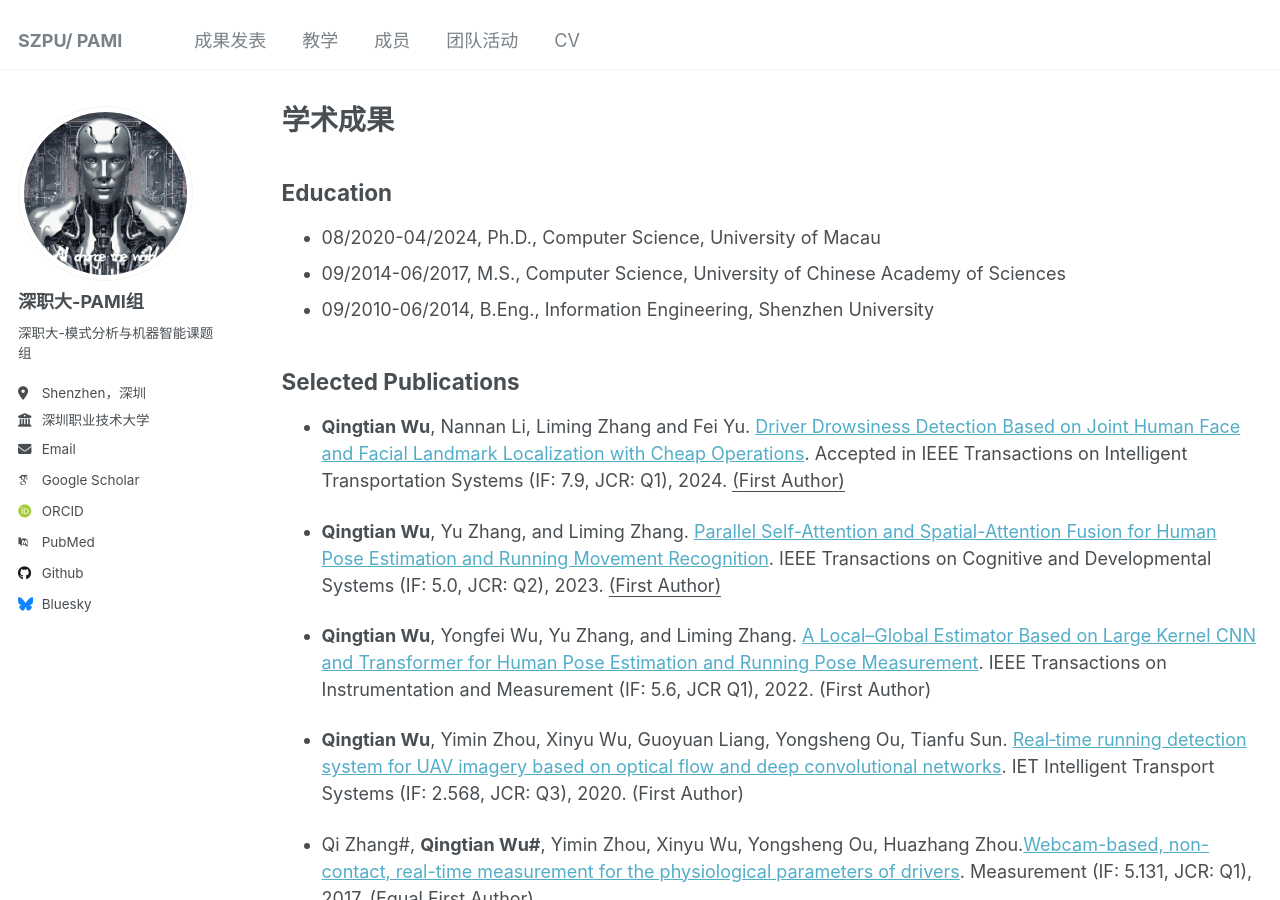
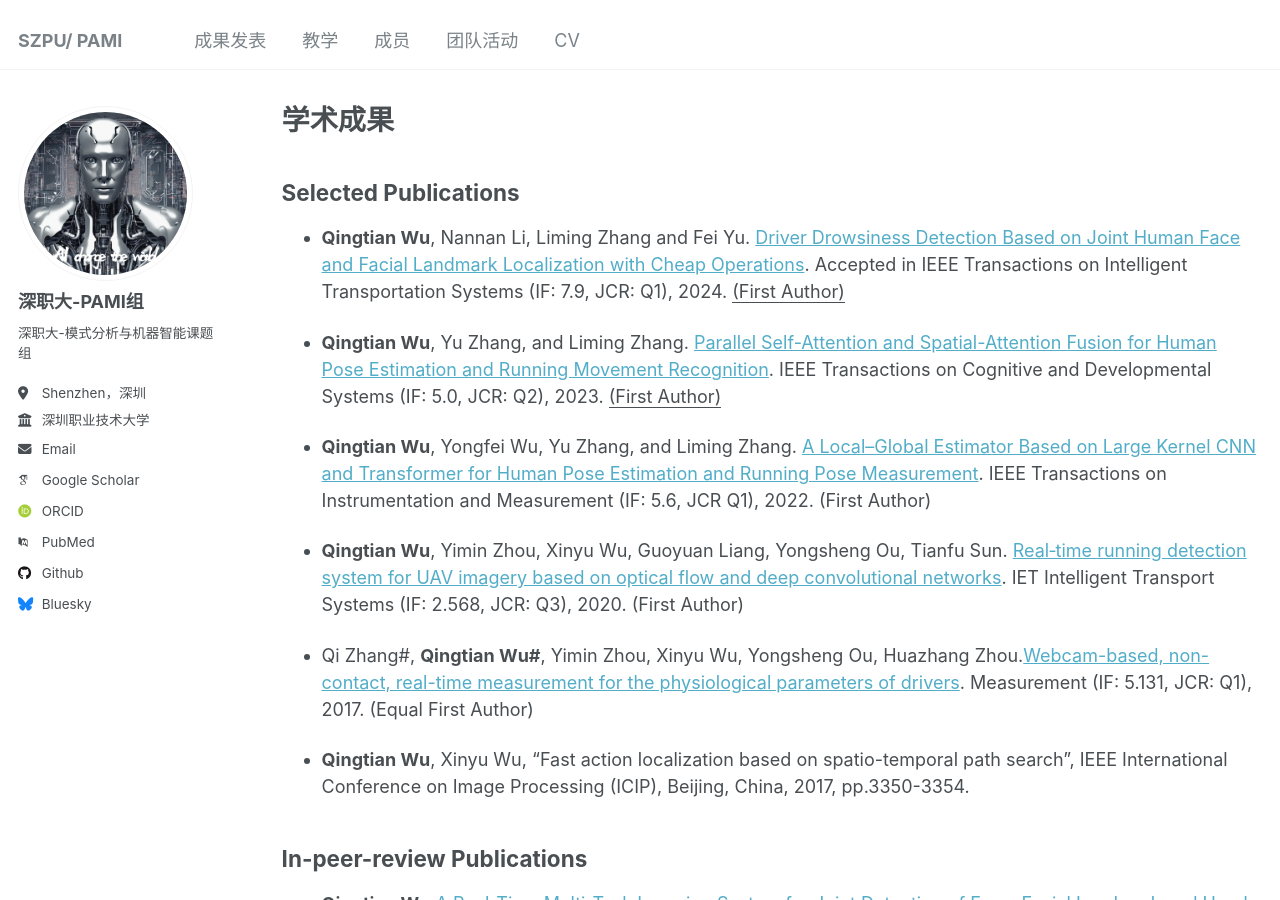
Before and after one commit to shaojiwan/academic.com, a Jekyll site: the page built from _pages/publications.md, in a window 1280 px wide and 900 px high. Built offline with Jekyll 4.4.1, drawn with Linux system fonts in a browser that asks for light colours; some web fonts are replaced.

Commit message:
Update publications.md

```diff
--- a/_pages/publications.md
+++ b/_pages/publications.md
@@ -7,12 +7,6 @@ redirect_from:
   - /publications
 ---
 
-
-Education
-------
-* 08/2020-04/2024, Ph.D., Computer Science, University of Macau
-* 09/2014-06/2017, M.S., Computer Science, University of Chinese Academy of Sciences
-* 09/2010-06/2014, B.Eng., Information Engineering, Shenzhen University
 
 Selected Publications
 ------
```
